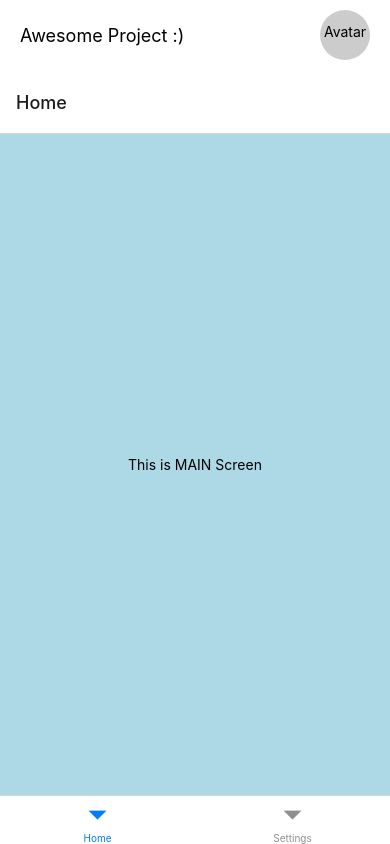
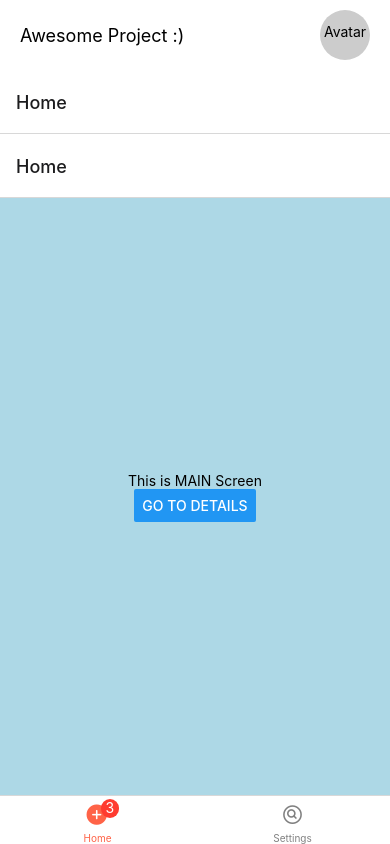
Before and after one commit to Yehor0110/AwesomeProject, a React Native app: screen /Home in a window 390 px wide. Built offline with nearby package versions, Linux system fonts and the light colour scheme.

Commit message:
#4 -Added tab-based navigation & Jumping between tabs

```diff
--- a/src/screens/Main/MainScreen.js
+++ b/src/screens/Main/MainScreen.js
@@ -1,27 +1,27 @@
 import * as React from 'react';
-import HomeScreen from './components/Home/Home';
+import { Text, View } from 'react-native';
+import HomeStackScreen from './components/Home/Home';
 import SettingsScreen from './components/SettingsScreen/Settings';
-
 import Ionicons from 'react-native-vector-icons/Ionicons';
-
+import { createBottomTabNavigator } from '@react-navigation/bottom-tabs';
 import { NavigationContainer } from '@react-navigation/native';
-import { createBottomTabNavigator } from '@react-navigation/bottom-tabs';
 
 const Tab = createBottomTabNavigator();
 
 export default function HomeMain() {
   return (
-    <NavigationContainer
-      screenOptions={({ route }) => ({
+    <NavigationContainer>
+      <Tab.Navigator
+        screenOptions={({ route }) => ({
           tabBarIcon: ({ focused, color, size }) => {
             let iconName;
 
             if (route.name === 'Home') {
               iconName = focused
-                ? 'ios-information-circle'
-                : 'ios-information-circle-outline';
+                ? 'add-circle'
+                : 'add-circle-outline';
             } else if (route.name === 'Settings') {
-              iconName = focused ? 'ios-list-box' : 'ios-list';
+              iconName = focused ? 'search-circle' : 'search-circle-outline';
             }
 
             // You can return any component that you like here!
@@ -30,9 +30,8 @@ export default function HomeMain() {
           tabBarActiveTintColor: 'tomato',
           tabBarInactiveTintColor: 'gray',
         })}
-    >
-      <Tab.Navigator>
-        <Tab.Screen name="Home" component={HomeScreen} />
+      >
+        <Tab.Screen name="Home" component={HomeStackScreen} options={{ tabBarBadge: 3 }} />
         <Tab.Screen name="Settings" component={SettingsScreen} />
       </Tab.Navigator>
     </NavigationContainer>
--- a/src/screens/Main/components/Home/Home.js
+++ b/src/screens/Main/components/Home/Home.js
@@ -1,12 +1,36 @@
 import React from 'react';
 import { Button, View, Text } from 'react-native';
 import { homeScreenStyle } from './styles';
+import { createNativeStackNavigator } from '@react-navigation/native-stack';
 
-export default function HomeScreen() {
+function DetailsScreen() {
+    return (
+      <View style={{ flex: 1, justifyContent: 'center', alignItems: 'center' }}>
+        <Text>Details!</Text>
+      </View>
+    );
+  }
+
+function HomeScreen({ navigation }) {
 
     return (
         <View style={homeScreenStyle.wrap}>
             <Text style={homeScreenStyle.text}>This is MAIN Screen</Text>
+            <Button
+        title="Go to Details"
+        onPress={() => navigation.navigate('Details')}
+      />
         </View>
     );
 }
+
+const HomeStack = createNativeStackNavigator();
+
+export default function HomeStackScreen() {
+    return (
+      <HomeStack.Navigator>
+        <HomeStack.Screen name="Home" component={HomeScreen} />
+        <HomeStack.Screen name="Details" component={DetailsScreen} />
+      </HomeStack.Navigator>
+    );
+  }
```
